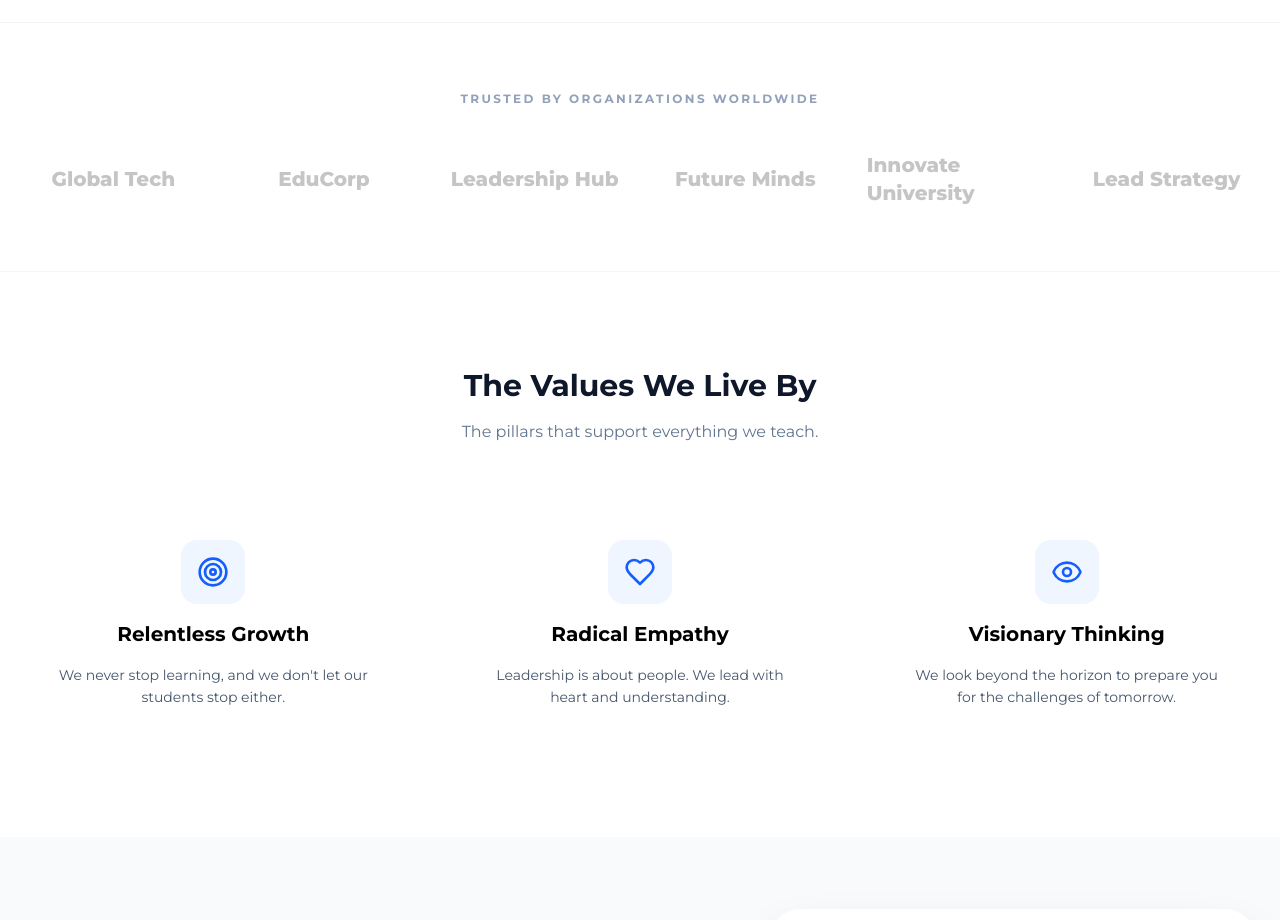
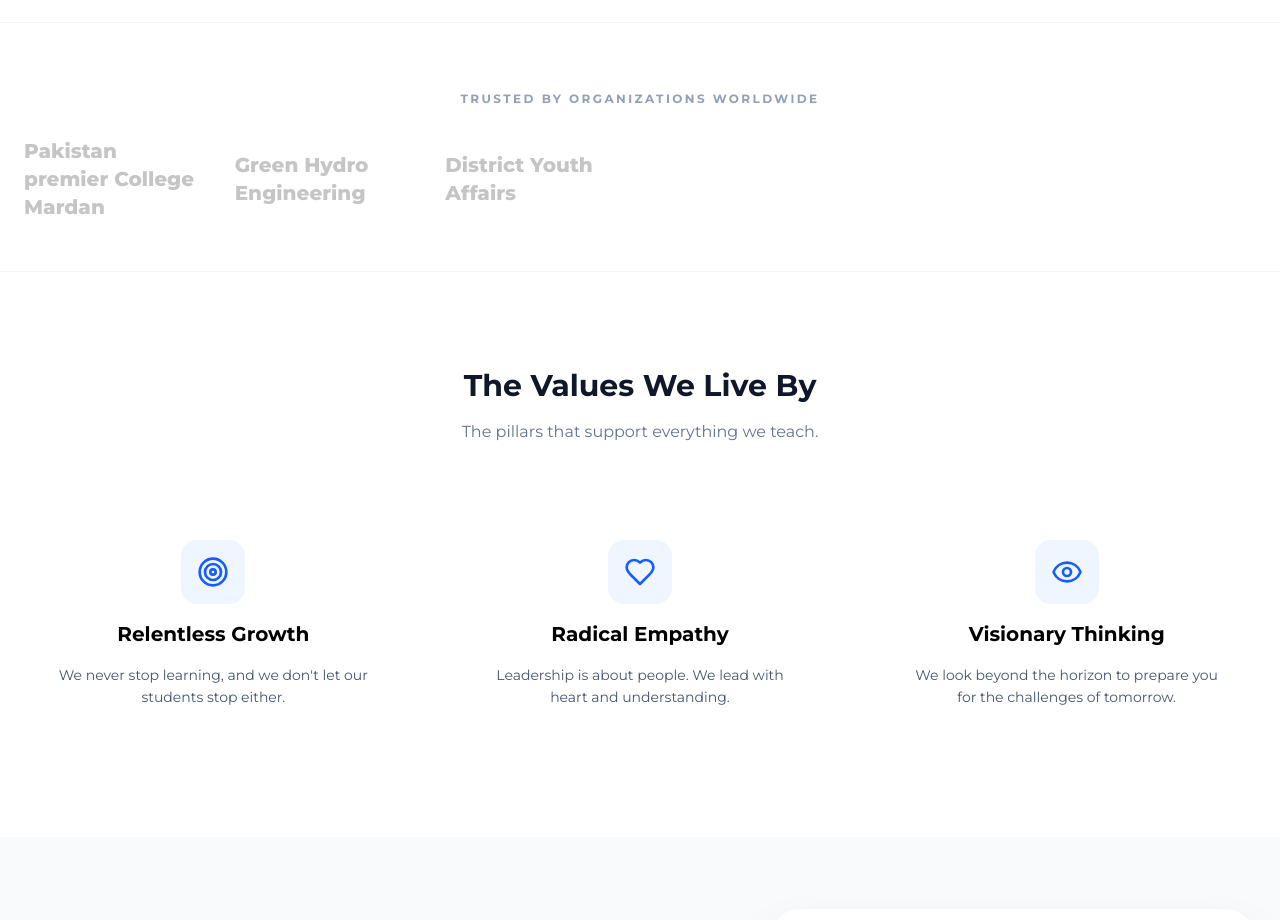
Before and after one commit to mussadiqkhan6886/kpsla, a Next.js app: page /about-us in a window 1280 px wide. Shown: the part 2240-3160 px from the top of the page. Built offline with nearby package versions, Linux system fonts and the light colour scheme; no server answers; the database is empty.

Commit message:
spon added

```diff
--- a/components/UserComp/Partners.tsx
+++ b/components/UserComp/Partners.tsx
@@ -2,12 +2,9 @@ import React from 'react'
 import Image from 'next/image'
 
 const partners = [
-  { name: "Global Tech", logo: "/partner1.png" },
-  { name: "EduCorp", logo: "/partner2.png" },
-  { name: "Leadership Hub", logo: "/partner3.png" },
-  { name: "Future Minds", logo: "/partner4.png" },
-  { name: "Innovate University", logo: "/partner5.png" },
-  { name: "Lead Strategy", logo: "/partner6.png" },
+  { name: "Pakistan premier College Mardan", logo: "/partner1.png" },
+  { name: "Green Hydro Engineering", logo: "/partner2.png" },
+  { name: "District Youth Affairs", logo: "/partner3.png" },
 ]
 
 const Partners = () => {
```
